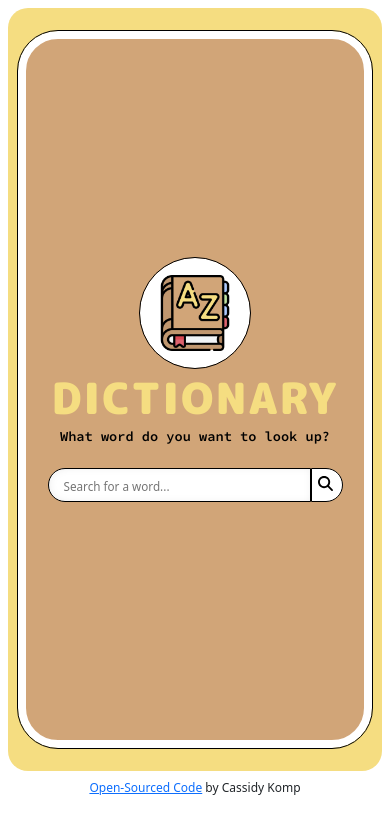
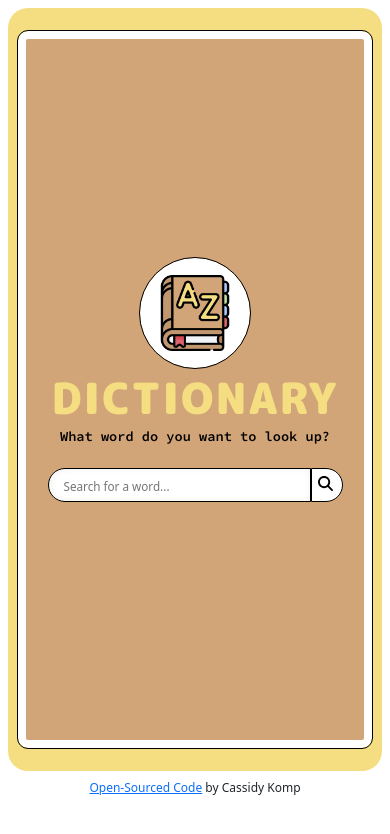
Before and after one commit to mimikomp/react-dictionary-project, a React (Create React App) app: page / in a window 390 px wide. Shown: the top 834 px of the page. Built offline with nearby package versions, Linux system fonts and the light colour scheme.

Commit message:
Updated Responsiveness Issue

```diff
--- a/src/Style/App.css
+++ b/src/Style/App.css
@@ -23,7 +23,7 @@
   padding: 20px 10px;
   background-color: #d1a578;
   border: 10px solid white;
-  border-radius: 40px;
+  border-radius: 30px;
   outline: 1px solid black;
   min-height: 85vh;
   display: flex;
@@ -43,5 +43,6 @@
     min-height: 85vh;
     display: flex;
     align-items: center;
+    border-radius: 10px;
   }
 }
```
